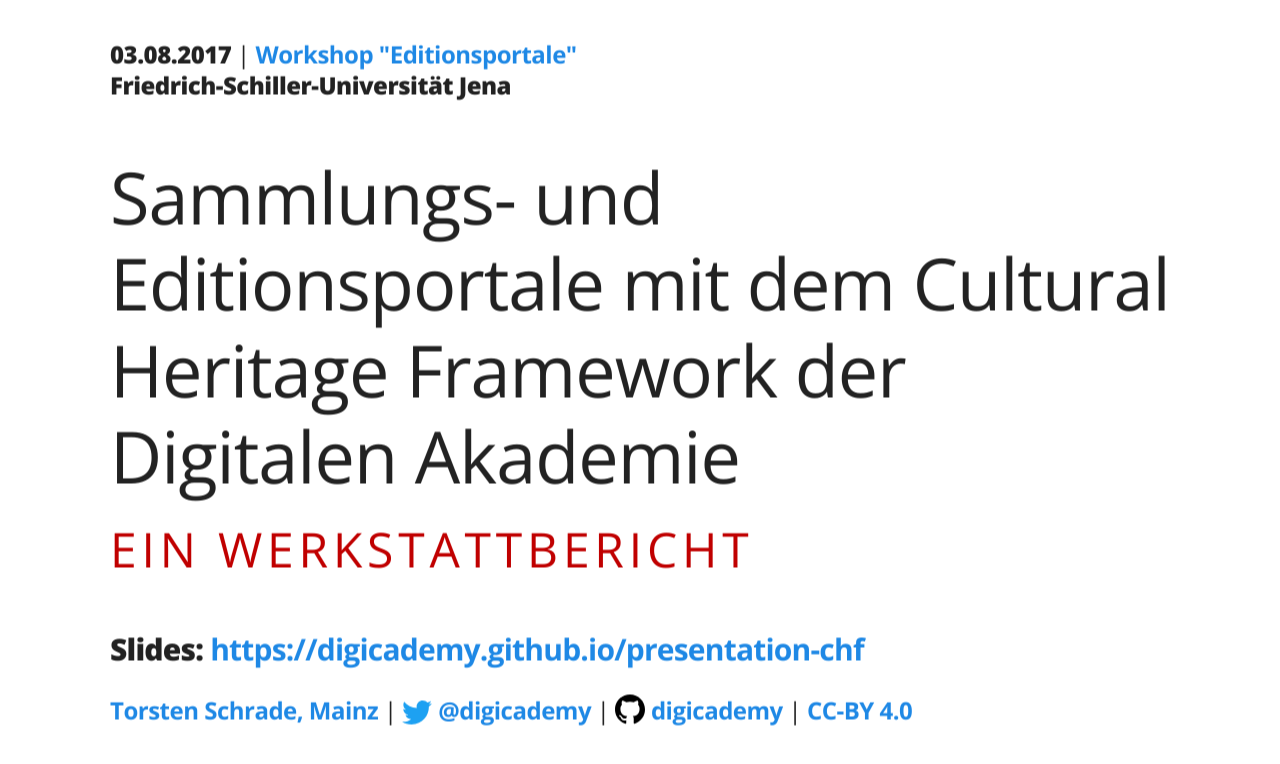
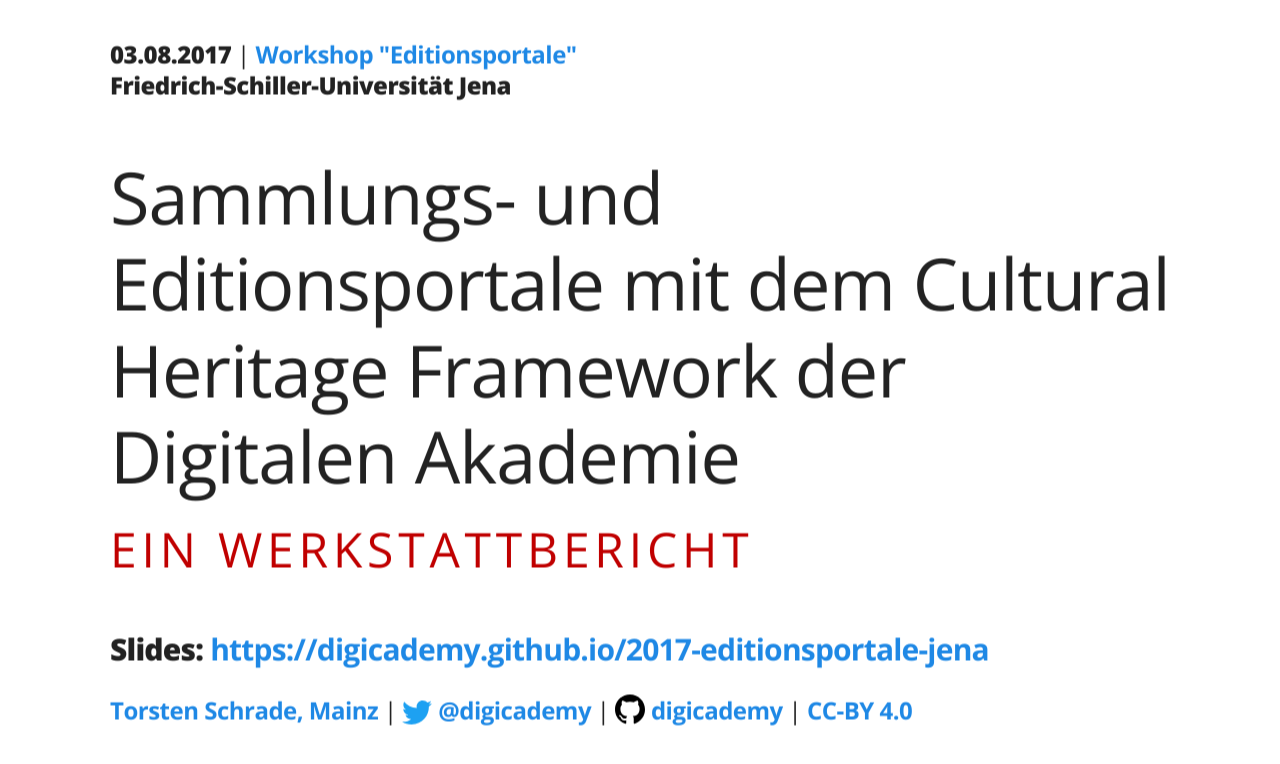
Before and after one commit to digicademy/2017-editionsportale-jena, a plain HTML site: page index.html in a window 1280 px wide. Drawn offline with nearby package versions, Linux system fonts and the light colour scheme.

Commit message:
Fixed links to presentation

```diff
--- a/index.html
+++ b/index.html
@@ -75,8 +75,8 @@
 
             <h4 class="down-50">
                 <strong>Slides:</strong>
-                <a href="https://digicademy.github.io/presentation-chf" title="View the presentation online">
-                    https://digicademy.github.io/presentation-chf
+                <a href="https://digicademy.github.io/2017-editionsportale-jena" title="View the presentation online">
+                    https://digicademy.github.io/2017-editionsportale-jena
                 </a>
             </h4>
 
@@ -809,8 +809,8 @@
             <ul class="small pull-up">
                 <li>
                     Link:
-                    <a href="https://digicademy.github.io/presentation-chf">
-                        https://digicademy.github.io/presentation-chf
+                    <a href="https://digicademy.github.io/2017-editionsportale-jena">
+                        https://digicademy.github.io/2017-editionsportale-jena
                     </a>
                 </li>
                 <li>
```
